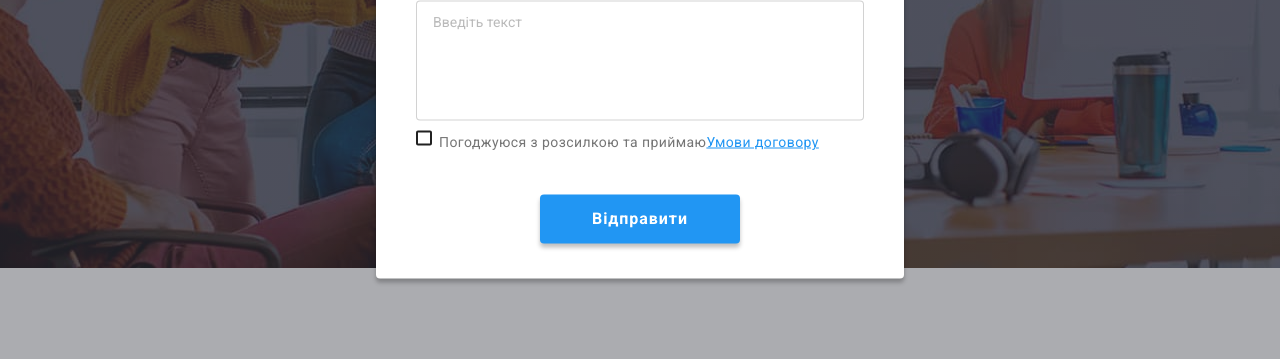
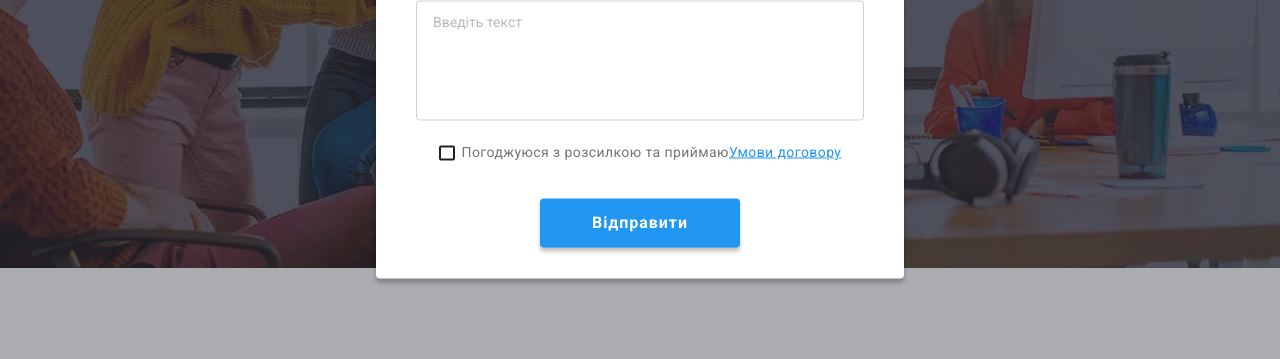
Before and after one commit to Olgagolybka/goit-markup-hw-06, a plain HTML site: page index.html in a window 1280 px wide. Both pictures are taken after a click on the button "Замовити послугу". Shown: the part 412-771 px from the top of the page. Drawn offline with nearby package versions, Linux system fonts and the light colour scheme.

Commit message:
change policy-label position

```diff
--- a/css/styles.css
+++ b/css/styles.css
@@ -264,10 +264,19 @@ img {
   letter-spacing: 0.01em;
 }
 
-.form-field label:last-child {
+.form-field:nth-child(4) {
+  margin-bottom: 20px;
+}
+
+.form-field:nth-child(5) {
+  margin-bottom: 30px;
+}
+/* .form-field label:last-child {
+  margin-top: 20px;
+  margin-left: 52px;
   margin-bottom: 30px;
   padding: 0;
-}
+} */
 
 .modal-input-wrapper input {
   width: 100%;
@@ -326,6 +335,7 @@ textarea {
 .form-field .comment {
   height: 120px;
   padding: 12px 16px;
+  /* margin-bottom: 20px; */
 
   border: 1px solid rgba(33, 33, 33, 0.2);
   border-radius: 4px;
@@ -343,10 +353,13 @@ textarea {
   border-radius: 2px;
 
   margin-right: 7px;
+  /* margin-left: 52px; */
 }
 
 .form-field .policy-label {
   display: flex;
+  justify-content: center;
+  align-items: center;
 
   font-size: 14px;
   line-height: 1.7;
```
Also changed, not shown: index.html (+3 -3 lines).
